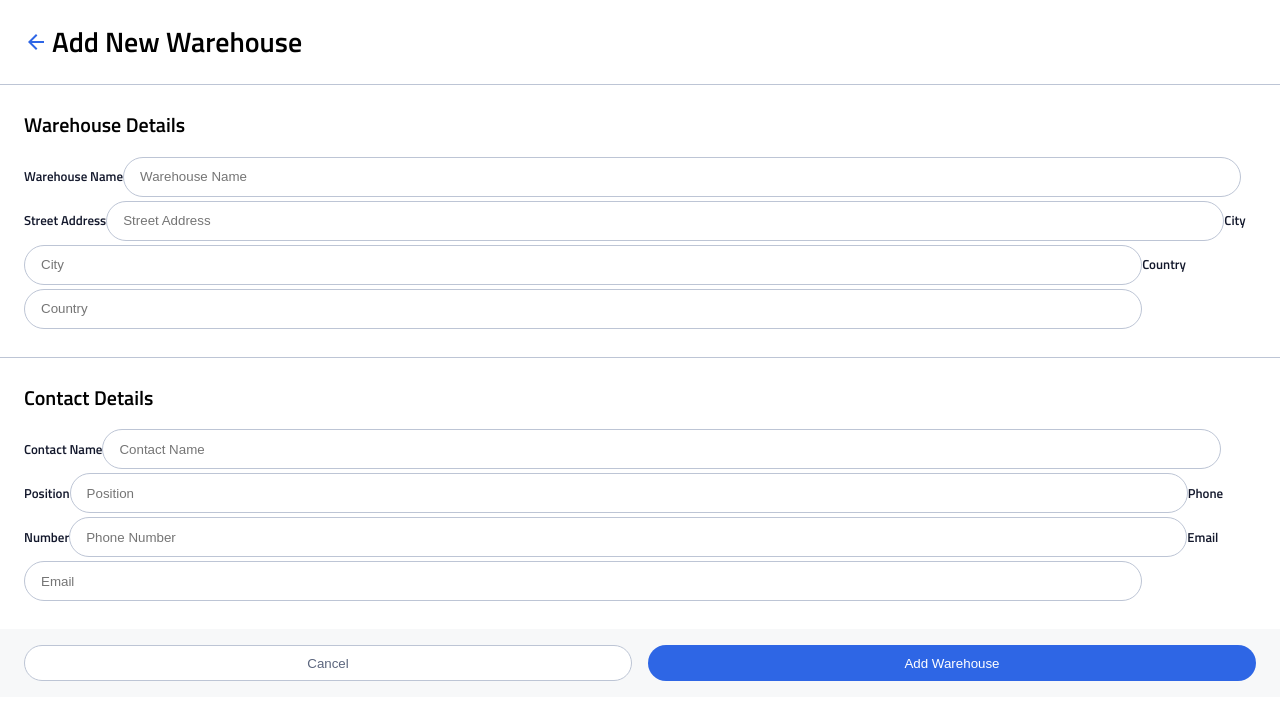
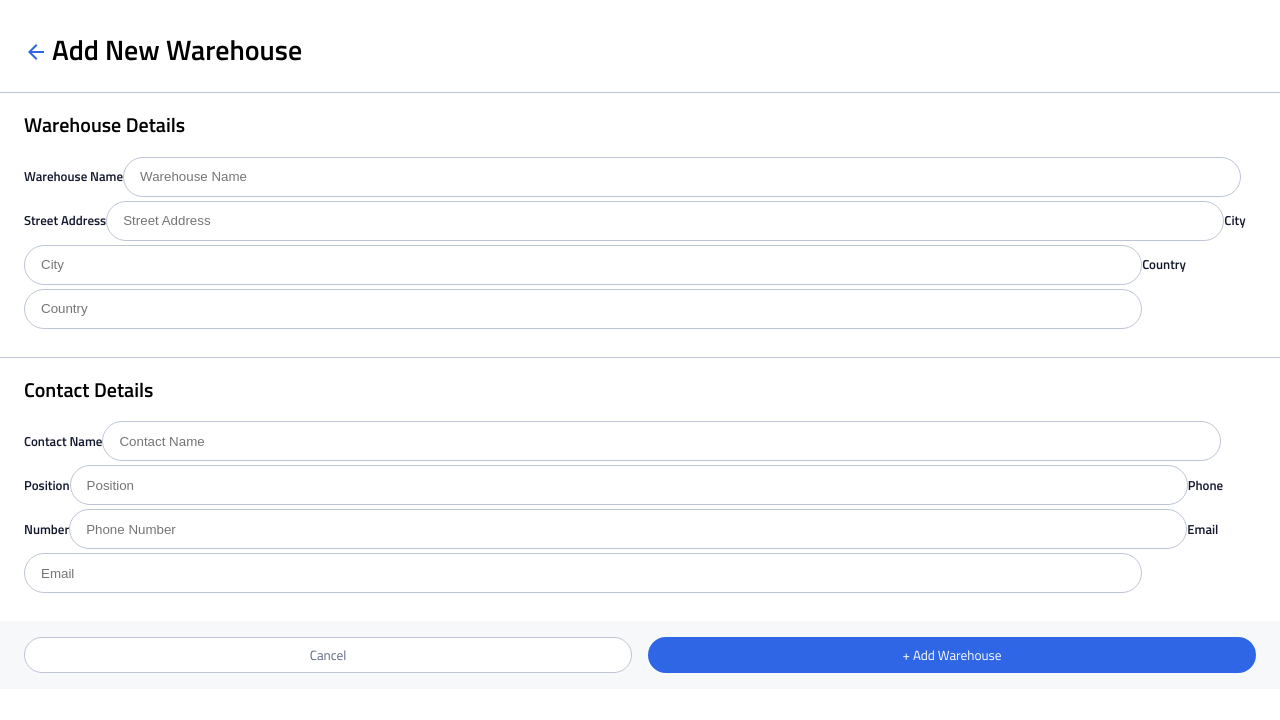
Before and after one commit to kirill-develops/instock-cinderella, a React (Create React App) app: page /warehouses/add in a window 1280 px wide. Shown: the top 720 px of the page. Built offline with nearby package versions, Linux system fonts and the light colour scheme.

Commit message:
WIP styling

```diff
--- a/src/App.scss
+++ b/src/App.scss
@@ -1,4 +1,8 @@
 @use "./styles/partials/typography" as *;
+
+* {
+  transition: 0.5s;
+}
 
 body {
    font-family: $font-stack;
--- a/src/components/NewWarehouseDetails/NewWarehouseDetails.js
+++ b/src/components/NewWarehouseDetails/NewWarehouseDetails.js
@@ -123,7 +123,7 @@ class NewWarehouseDetails extends Component {
                         {/* <Link to='/warehouses'> */}
                         <button className='new-warehouse__cancel-button'>Cancel</button>
                         {/* </Link> */}
-                        <button className='new-warehouse__add-button' type='submit'>Add Warehouse</button>
+                        <button className='new-warehouse__add-button' type='submit'> + Add Warehouse</button>
                     </div>
                 </form>
             </div>
--- a/src/components/NewWarehouseDetails/NewWarehouseDetails.scss
+++ b/src/components/NewWarehouseDetails/NewWarehouseDetails.scss
@@ -1,5 +1,6 @@
 @use "../../styles/partials/colors" as *;
 @use "../../styles/partials/mixins" as *;
+@use "../../styles/partials/typography" as *;
 
 .new-warehouse {
     max-width: 100%;
@@ -21,11 +22,11 @@
 
     &__form-title {
         font-size: 1.25rem;
-        margin-top: 0;
+        margin-top: 1rem;
     }
 
     &__form-fields{
-        padding: 1.5rem;
+        padding: 0 1.5rem 1.5rem;
     }
 
     &__label {
@@ -53,6 +54,7 @@
         display: flex;
         justify-content: center;
         align-items: center;
+
     }
 
     &__cancel-button {
@@ -60,11 +62,13 @@
         width: 48%;
         margin-left: 1.5rem;
         margin-right: 1rem;
+        font-family: $font-stack;
     }
 
     &__add-button {
         @include primary-cta-default;
         width: 48%;
         margin-right: 1.5rem;
+        font-family: $font-stack;
     }
 }
--- a/src/pages/AddWarehousePage/AddWarehousePage.js
+++ b/src/pages/AddWarehousePage/AddWarehousePage.js
@@ -1,5 +1,5 @@
-import React, { Component } from 'react';
-// import { Link } from 'react-router-dom';
+import React from 'react';
+import { Link } from 'react-router-dom';
 import backArrow from '../../assets/icons/arrow_back-24px.svg';
 import NewWarehouseDetails from '../../components/NewWarehouseDetails/NewWarehouseDetails'
 import axios from 'axios';
@@ -7,9 +7,9 @@ import { BASE_URL } from '../../utils/api';
 import './AddWarehousePage.scss';
 
 
-class AddWarehousePage extends Component {
+function AddWarehousePage() {
 
-    submitHandler = (event) => {
+    const submitHandler = (event) => {
 
         return axios
             .post(`${BASE_URL}/warehouses`, {
@@ -31,22 +31,22 @@ class AddWarehousePage extends Component {
                 alert("Unable to add warehouse");
             });
     }
-    render() {
     return (
         <div className='add-warehouse'>
             {/* <Header /> */}
             <div className='add-warehouse__top'>
+                <Link to="/warehouses">
                     <img
                         className='add-warehouse__icon'
                         src={backArrow}
                         alt="back arrow icon"
                     />
+                </Link>
                 <h1 className='add-warehouse__title'>Add New Warehouse</h1>
             </div>
-                    <NewWarehouseDetails clickHandler={this.submitHandler} />
+            <NewWarehouseDetails clickHandler={submitHandler} />
         </div>
     )
 }
-}
 
 export default AddWarehousePage
--- a/src/pages/AddWarehousePage/AddWarehousePage.scss
+++ b/src/pages/AddWarehousePage/AddWarehousePage.scss
@@ -9,10 +9,14 @@
         padding-right: 1.5rem;
     }
 
+    &__icon {
+        margin-top: 2.5rem;
+    }
+
     &__title {
         font-size: 1.75rem;
         line-height: 2.25rem;
-        margin-top: 1.5rem;
+        margin-top: 2rem;
         margin-bottom: 1.5rem;
         margin-left: 0.25rem;
     }
--- a/src/styles/partials/_mixins.scss
+++ b/src/styles/partials/_mixins.scss
@@ -1,5 +1,6 @@
 @use 'variables' as *;
 @use 'colors' as *;
+@use 'typography' as *;
 
 @mixin tablet {
     @media (min-width: $tablet-breakpoint) {
@@ -25,6 +26,7 @@
     display: flex;
     justify-content: center;
     align-items: center;
+    font-family: $font-stack;
 }
 
 @mixin secondary-cta-default {
@@ -39,6 +41,7 @@
     display: flex;
     justify-content: center;
     align-items: center;
+    font-family: $font-stack;
 }
 
 @mixin delete-cta-default {
@@ -53,4 +56,5 @@
     display: flex;
     justify-content: center;
     align-items: center;
+    font-family: $font-stack;
 }
```
Lines whose indentation alone changed are shown as unchanged.
